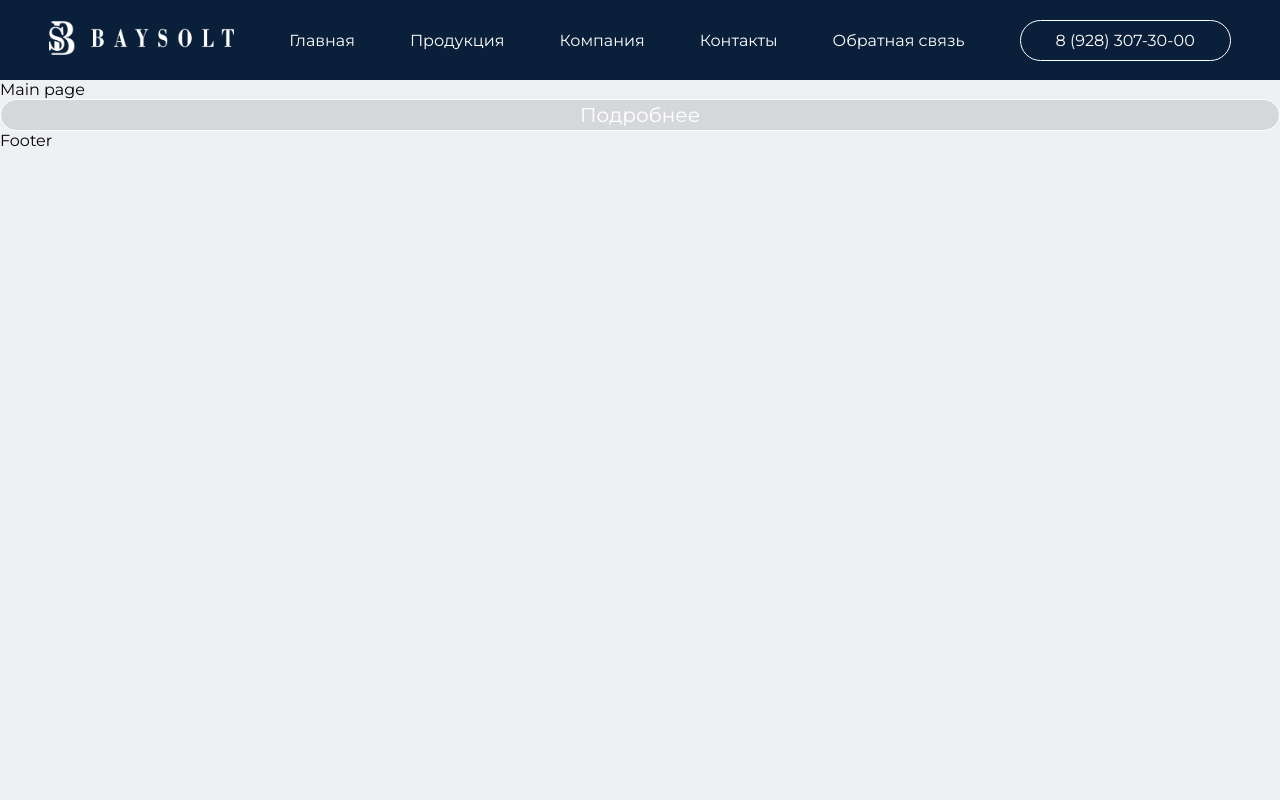
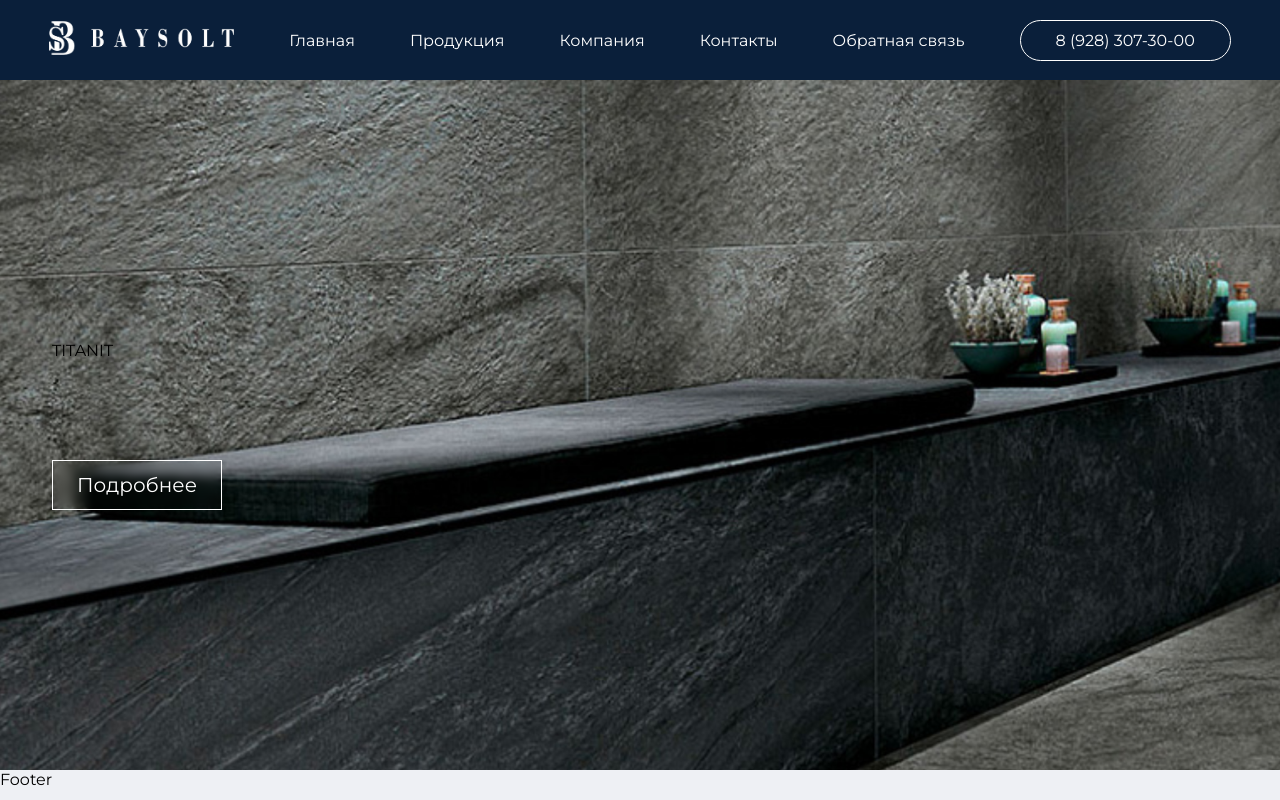
Before and after one commit to AlazarStudio/baysolt, a React (Vite) app: page / in a window 1280 px wide. Built offline with nearby package versions, Linux system fonts and the light colour scheme.

Commit message:
Create few blocks

```diff
--- a/src/Components/Pages/MainPage.jsx
+++ b/src/Components/Pages/MainPage.jsx
@@ -4,10 +4,16 @@ import Button from "../Standart/Button/Button"
 function MainPage({ children, ...props }) {
     return (
         <>
-            Main page
-            <Button>Подробнее</Button>
+
+            <section className="SectionMain">
+                <div className="mainBlock">
+                    <p>TITANIT</p>
+                    <Button>Подробнее</Button>
+                </div>
+            </section>
+
         </>
-     );
+    );
 }
 
 export default MainPage;
--- a/src/Components/Standart/Button/Button.module.css
+++ b/src/Components/Standart/Button/Button.module.css
@@ -2,9 +2,8 @@
     display: flex;
     justify-content: center;
     align-items: center;
-    background-color: #0000001A;
+    background-color: transparent;
     border: 1px solid #fff;
-    border-radius: 20px;
     color: #FFFFFF;
     gap: 20px;
     font-size: 20px;
@@ -12,6 +11,8 @@
     line-height: 30px;
     backdrop-filter: blur(5px);
     transition: all 0.3s ease-in-out;
+    width: 170px;
+    height: 50px;
 }
 
 .Button:hover{
--- a/src/index.css
+++ b/src/index.css
@@ -24,3 +24,20 @@ main {
     gap: 80px;
     padding-bottom: 80px;
 }
+
+.SectionMain {
+    display: flex;
+    align-items: center;
+    justify-content: center;
+    width: 100%;
+    min-height: 690px;
+    height: 100%;
+    background: url('/background_main.png');
+}
+
+.mainBlock {
+    display: flex;
+    flex-direction: column;
+    gap: 100px;
+    width: 1176px;
+}
```
Also changed, not shown: src/Components/Pages/Main_Page.jsx (deleted, +0 -11 lines), public/background_main.png (added).
